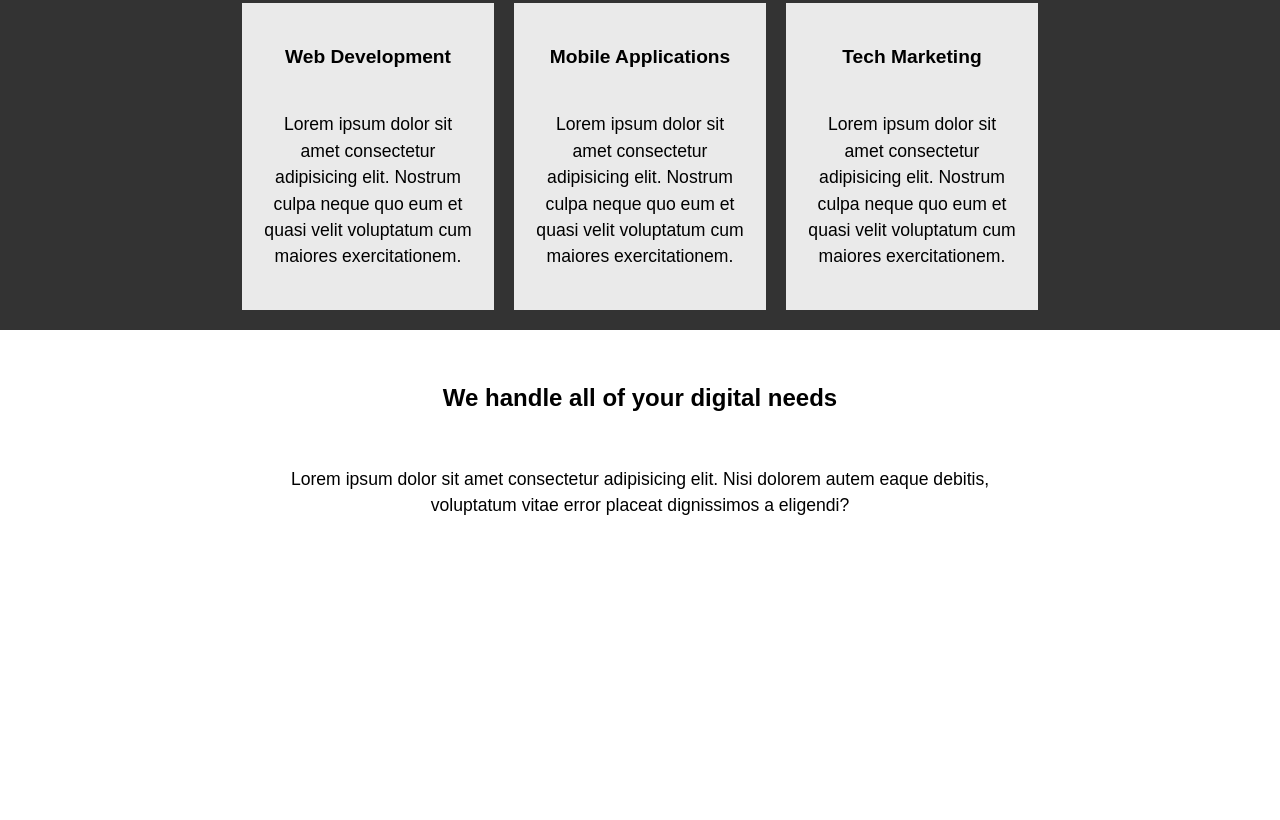
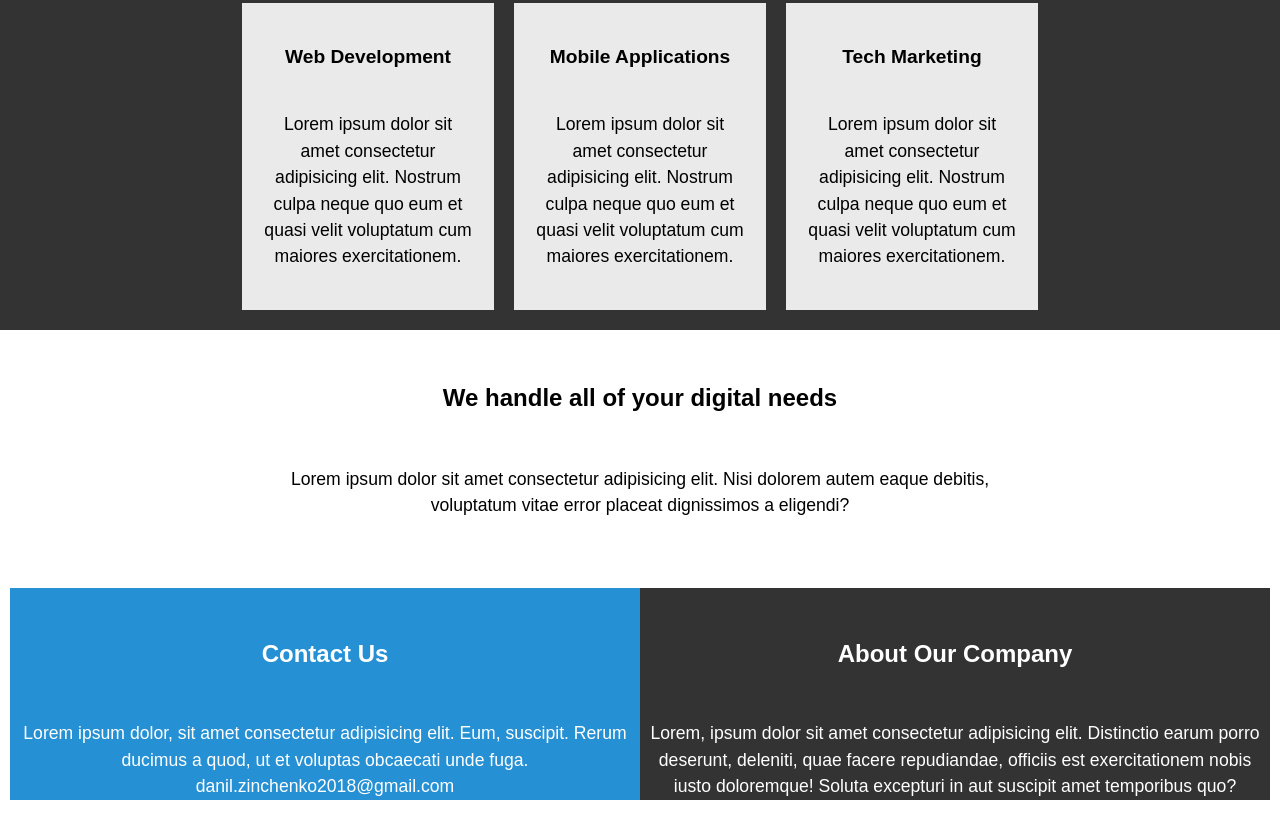
Before and after one commit to DiZi699/flex, a plain HTML site: page index.html in a window 1280 px wide. Shown: the part 709-1529 px from the top of the page. Before the commit the page ends 1277 px from the top, so only its background shows below. Drawn offline with Linux system fonts and the light colour scheme.

Commit message:
Add test info

```diff
--- a/assets/css/style.css
+++ b/assets/css/style.css
@@ -151,3 +151,32 @@ justify-content: center;
     width: 60%;
     text-align: center;
 }
+
+.info{
+
+    color: #fff;
+    display: flex;
+    flex-direction: row;
+    justify-content: center;
+    align-items: center;
+    text-align: center;
+    background-color: initial;
+
+}
+.contact{
+
+    width: 50%;
+    background-color: #2690d4;
+}
+
+.company{
+        background-color: #333;
+    width: 50%;
+}
+
+.infoHeader{
+
+    font-size: 1.5rem;
+    font-weight: bold;
+    padding: 3rem;
+}
--- a/index.html
+++ b/index.html
@@ -53,6 +53,19 @@
             <p class="parNeeds">Lorem ipsum dolor sit amet consectetur adipisicing elit. Nisi dolorem autem eaque debitis, voluptatum vitae error placeat dignissimos a eligendi?</p>
 
         </section>
+        <article class="info">
+
+            <div class="contact">
+                <h2 class="infoHeader">Contact Us</h2>
+                <p>Lorem ipsum dolor, sit amet consectetur adipisicing elit. Eum, suscipit. Rerum ducimus a quod, ut et voluptas obcaecati unde fuga.</p>
+                <a href="mailto: danil.zinchenko2018@gmail.com">danil.zinchenko2018@gmail.com</a>
+            </div>
+            <div class="company">
+                <h2 class="infoHeader">About Our Company</h2>
+                <p>Lorem, ipsum dolor sit amet consectetur adipisicing elit. Distinctio earum porro deserunt, deleniti, quae facere repudiandae, officiis est exercitationem nobis iusto doloremque! Soluta excepturi in aut suscipit amet temporibus quo?</p>
+            </div>
+
+        </article>
 
 
     </main>
```
